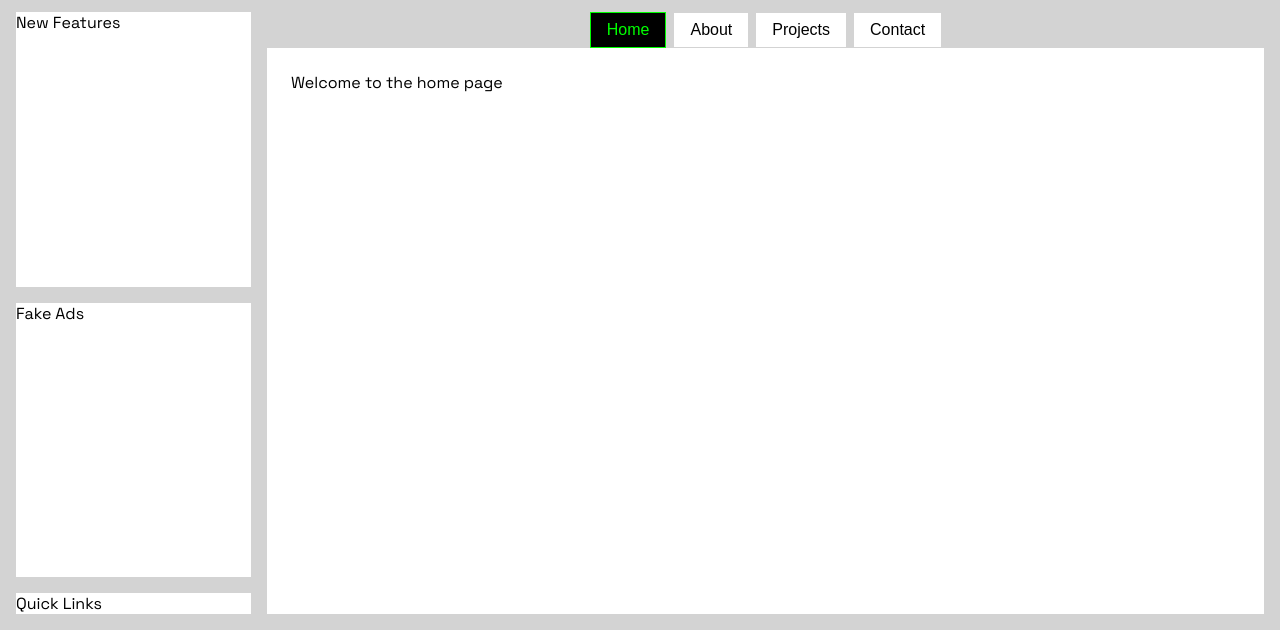
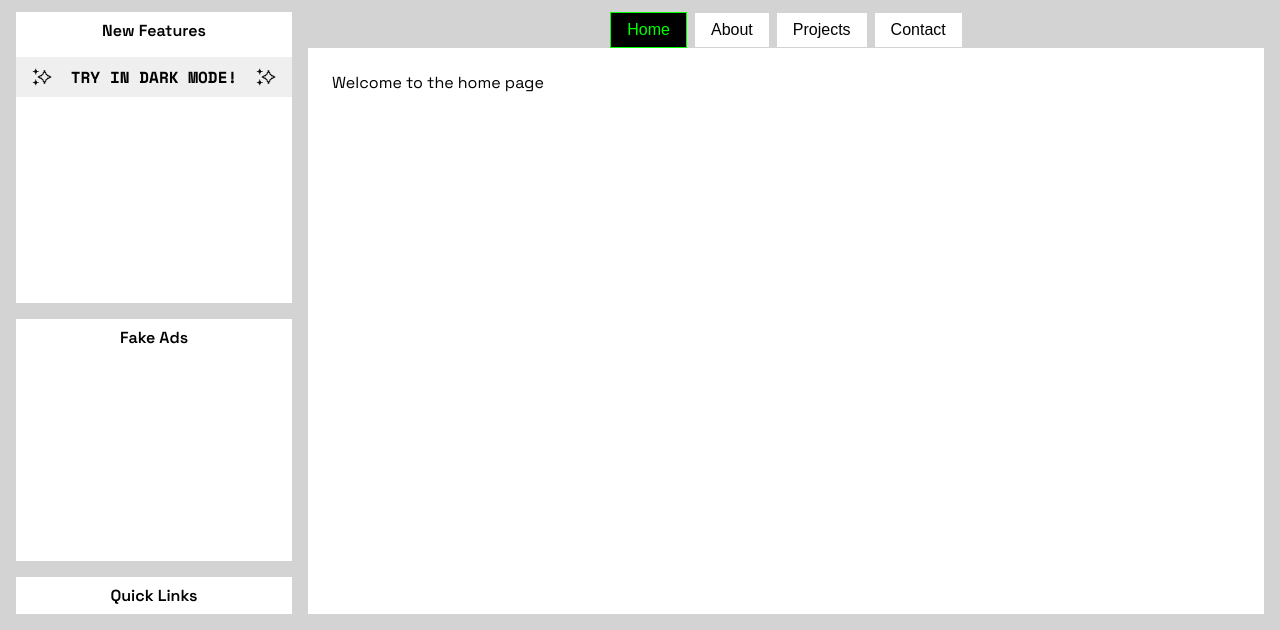
Before and after one commit to thewebwitch/profile, a plain HTML site: page index.html in a window 1280 px wide. Shown: the part 170-800 px from the top of the page. Drawn offline with nearby package versions, Linux system fonts and the light colour scheme.

Commit message:
Add Sparkles.svg and update index.html and styles.css for improved layout and functionality

```diff
--- a/index.html
+++ b/index.html
@@ -15,12 +15,23 @@
   <body>
     <aside class="sidebar">
       <section class="brand">
-        <div class="logo">Web Witch</div>
+        <h1 class="logo">Web Witch</h1>
         <span>thewebwitchproject.com</span>
       </section>
-      <section class="new-features">New Features</section>
-      <section class="fake-ads">Fake Ads</section>
-      <section class="quick-links">Quick Links</section>
+      <section class="new-features">
+        <h2 class="section-title">New Features</h2>
+        <button class="theme-toggle">
+          <img src="assets/Sparkles.svg" alt="" width="20" height="20" />
+          TRY IN DARK MODE!
+          <img src="assets/Sparkles.svg" alt="" width="20" height="20" />
+        </button>
+      </section>
+      <section class="fake-ads">
+        <h2 class="section-title">Fake Ads</h2>
+      </section>
+      <section class="quick-links">
+        <h2 class="section-title">Quick Links</h2>
+      </section>
     </aside>
     <div class="main-wrapper">
       <header class="header">Something interactive</header>
--- a/styles.css
+++ b/styles.css
@@ -6,7 +6,7 @@
 
 :root {
   --surface-default: lightgray;
-  --sidebar-width: 20rem; /* 320px */
+  --sidebar-width: 18.75rem; /* 300px */
   --header-height: 9.375rem; /* 150px */
 
   /* Prevent browser from synthesizing bold/italic if font files don't exist */
@@ -33,11 +33,14 @@ body {
   min-height: 100vh;
 }
 
+/* ~~~~~~~~~~~~~~~~~~~ Aside Styles ~~~~~~~~~~~~~~~~~~~ */
+
 .sidebar {
   display: flex;
   flex-direction: column;
   gap: 1rem;
-  width: var(--sidebar-width);
+  min-width: var(--sidebar-width);
+  max-width: var(--sidebar-width);
   padding: 1rem 0.5rem 1rem 1rem;
 }
 
@@ -62,7 +65,37 @@ body {
 
 .new-features {
   flex-grow: 1;
+  display: flex;
+  flex-direction: column;
+  align-items: center;
+  gap: 0.5rem;
   background-color: white;
+}
+
+.section-title {
+  font-size: 1rem;
+  font-weight: 600;
+  font-style: normal;
+  letter-spacing: 0;
+  margin: 0;
+  padding: 8px 16px;
+  text-align: center;
+}
+
+.theme-toggle {
+  display: flex;
+  justify-content: space-between;
+  align-items: center;
+  border: none;
+  cursor: pointer;
+  font-family: 'Space Mono', monospace;
+  font-size: 1rem;
+  font-weight: 600;
+  font-style: normal;
+  letter-spacing: 0;
+  padding: 8px 16px;
+  width: 100%;
+  text-transform: uppercase;
 }
 
 .fake-ads {
@@ -73,6 +106,8 @@ body {
 .quick-links {
   background-color: white;
 }
+
+/* ~~~~~~~~~~~~~~~~~~~ Main Styles ~~~~~~~~~~~~~~~~~~~ */
 
 .main-wrapper {
   display: flex;
@@ -87,6 +122,7 @@ body {
   height: var(--header-height);
 }
 
+/* ~~~~~~~~~~~~~~~~~~~ Panel Styles ~~~~~~~~~~~~~~~~~~~ */
 .main {
   flex-grow: 1;
   display: flex;
```
Also changed, not shown: README.md (deleted), assets/Sparkles.svg (added).
